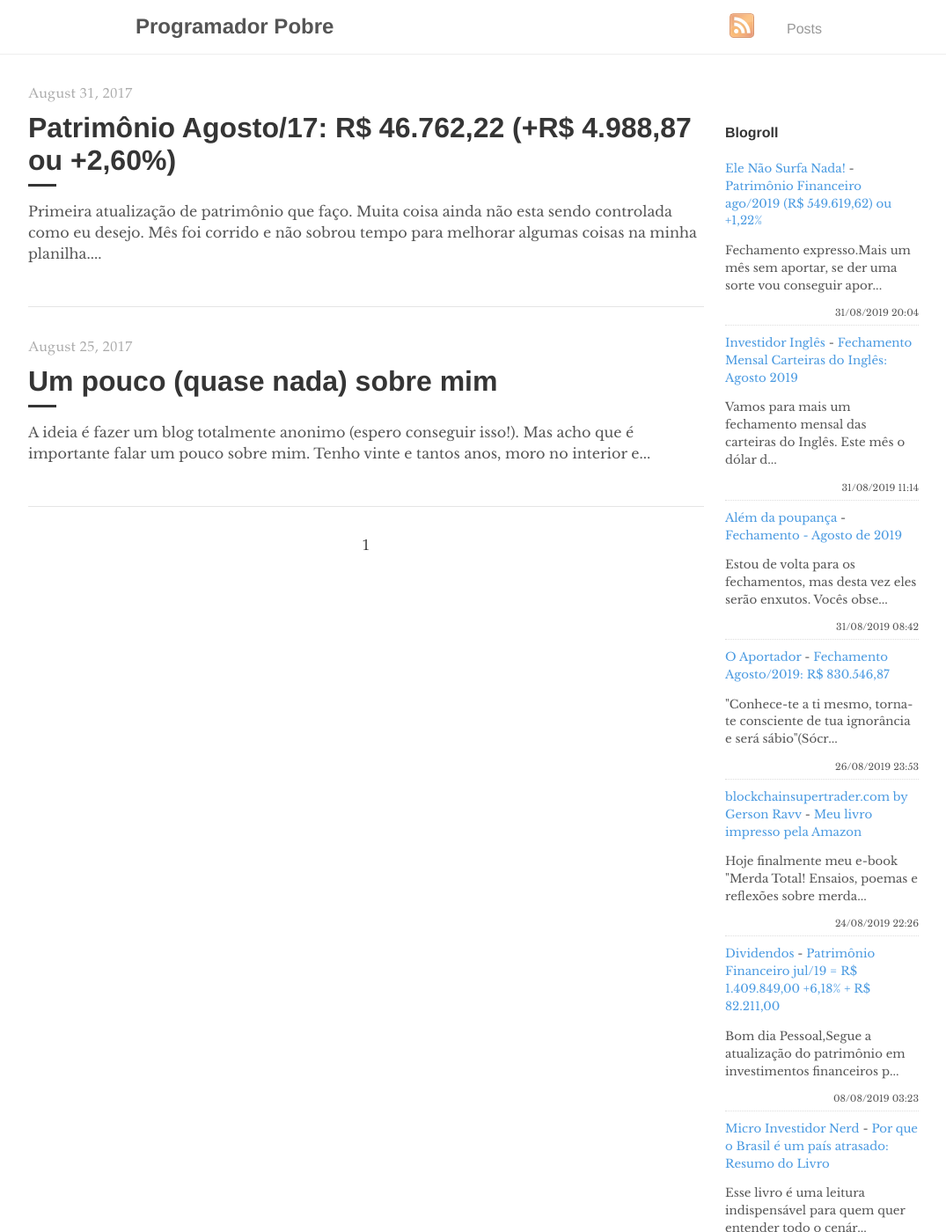
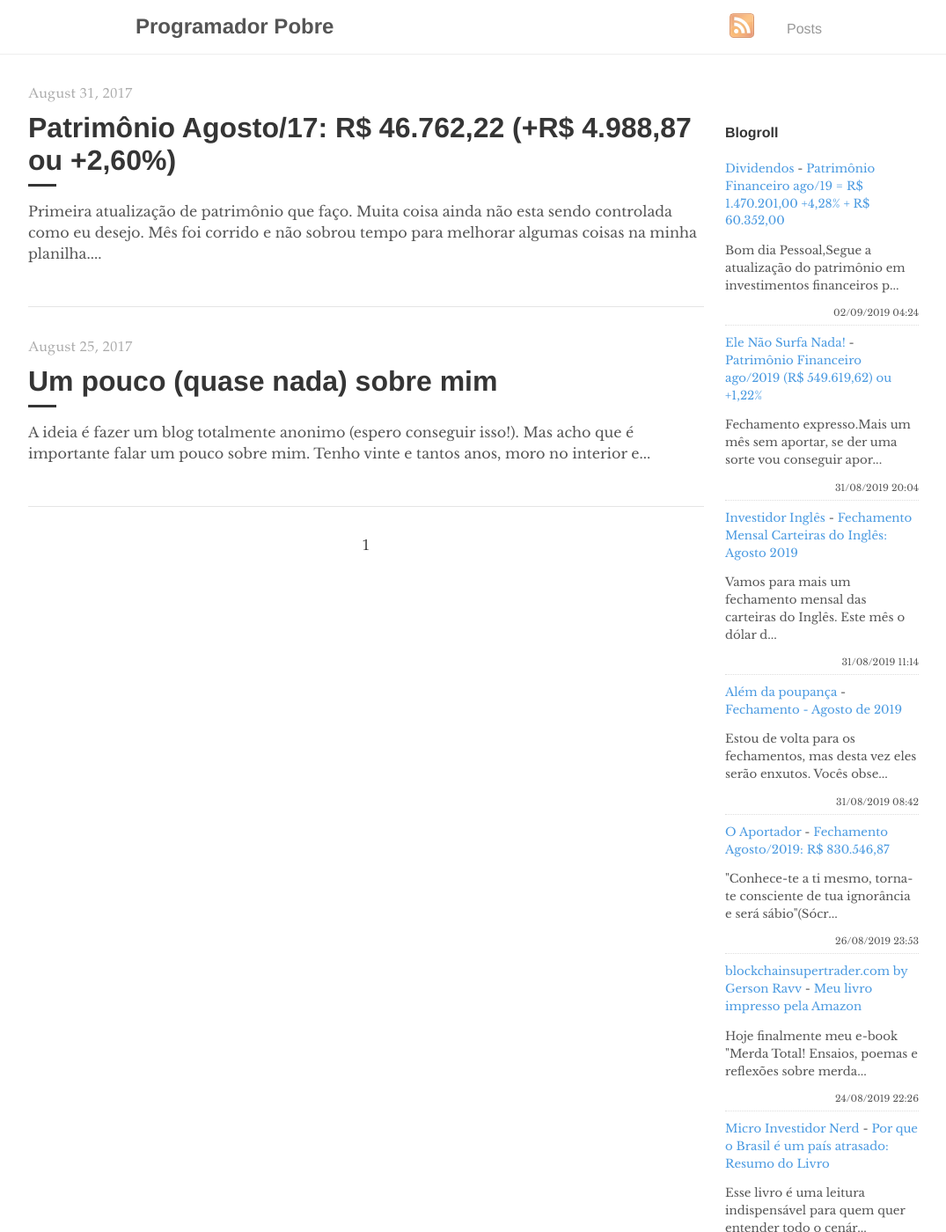
Before and after one commit to programadorpobre/programadorpobre.github.io, a Jekyll site: the page built from index.html, in a window 1280 px wide and 1400 px high. Shown: the whole window at 88% size, without its empty margins (96-1171 px from the left). Built offline with Jekyll 4.4.1, drawn with Linux system fonts in a browser that asks for light colours; the list of posts is cut into pages by our own code; comment, search, counter and statistics services are not loaded.

Commit message:
[ci skip] travis #758

```diff
--- a/_includes/feed-entries.html
+++ b/_includes/feed-entries.html
@@ -1,3 +1,8 @@
+<div class="feed-entry">
+    <a class="feed-entry-site-name" href="http://bonsdividendos.blogspot.com/">Dividendos</a> - <a class="feed-entry-title" href="http://bonsdividendos.blogspot.com/2019/09/patrimonio-financeiro-ago19-r-147020100.html">Patrimônio Financeiro ago/19 = R$ 1.470.201,00 +4,28% + R$ 60.352,00</a>
+    <p class="feed-entry-summary">Bom dia Pessoal,Segue a atualização do patrimônio em investimentos financeiros p...</p>
+    <time datetime="2019-09-02T04:24:00.002-07:00">02/09/2019 04:24</time>
+</div>
 <div class="feed-entry">
     <a class="feed-entry-site-name" href="https://elenaosurfanada.blogspot.com/">Ele Não Surfa Nada!</a> - <a class="feed-entry-title" href="https://elenaosurfanada.blogspot.com/2019/08/patrimonio-financeiro-ago2019-r.html">Patrimônio Financeiro ago/2019 (R$ 549.619,62) ou +1,22%</a>
     <p class="feed-entry-summary">Fechamento expresso.Mais um mês sem aportar, se der uma sorte vou conseguir apor...</p>
@@ -24,11 +29,6 @@
     <time datetime="2019-08-24T22:26:00.003-03:00">24/08/2019 22:26</time>
 </div>
 <div class="feed-entry">
-    <a class="feed-entry-site-name" href="http://bonsdividendos.blogspot.com/">Dividendos</a> - <a class="feed-entry-title" href="http://bonsdividendos.blogspot.com/2019/08/patrimonio-financeiro-jul19-r-140984900.html">Patrimônio Financeiro jul/19 = R$ 1.409.849,00 +6,18% + R$ 82.211,00</a>
-    <p class="feed-entry-summary">Bom dia Pessoal,Segue a atualização do patrimônio em investimentos financeiros p...</p>
-    <time datetime="2019-08-08T03:23:00.000-07:00">08/08/2019 03:23</time>
-</div>
-<div class="feed-entry">
     <a class="feed-entry-site-name" href="https://microinvestidornerd.blogspot.com/">Micro Investidor Nerd</a> - <a class="feed-entry-title" href="https://microinvestidornerd.blogspot.com/2019/06/por-que-o-brasil-e-um-pais-atrasado.html">Por que o Brasil é um país atrasado: Resumo do Livro</a>
     <p class="feed-entry-summary">Esse livro é uma leitura indispensável&nbsp;para quem quer entender todo o cenár...</p>
     <time datetime="2019-06-21T08:41:00.001-07:00">21/06/2019 08:41</time>
```
